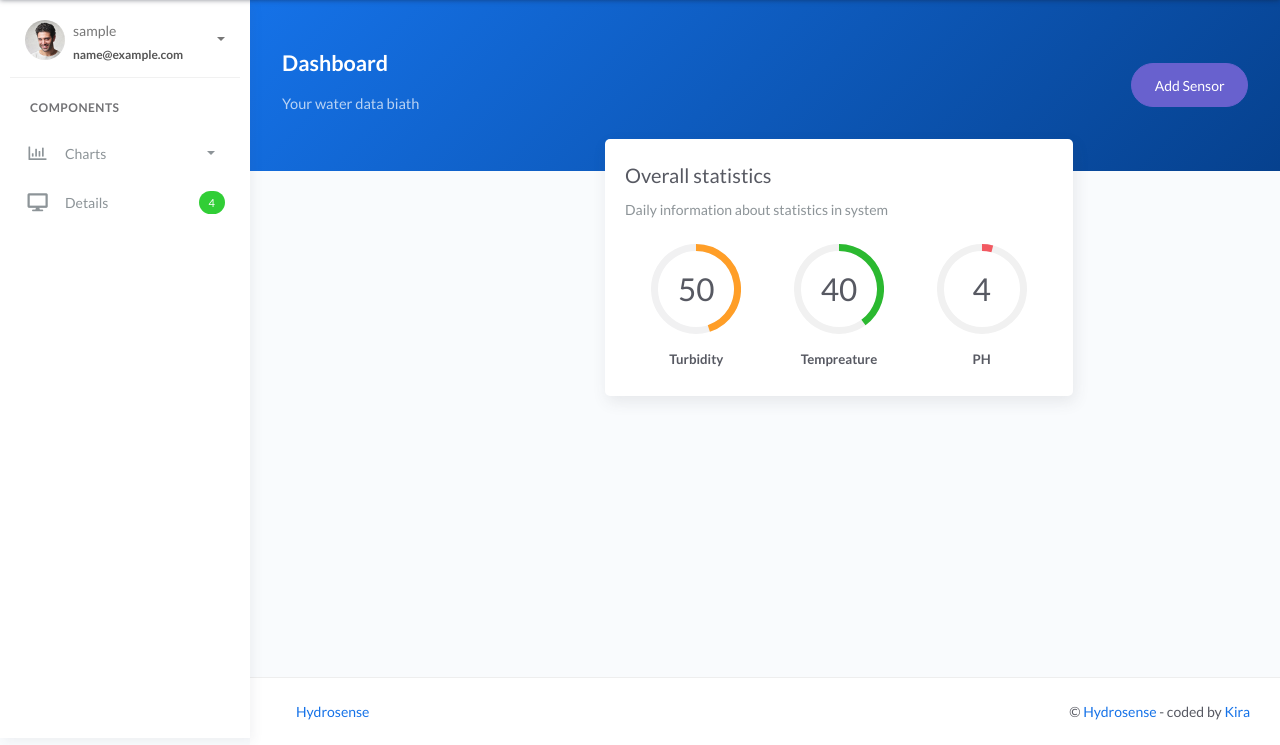
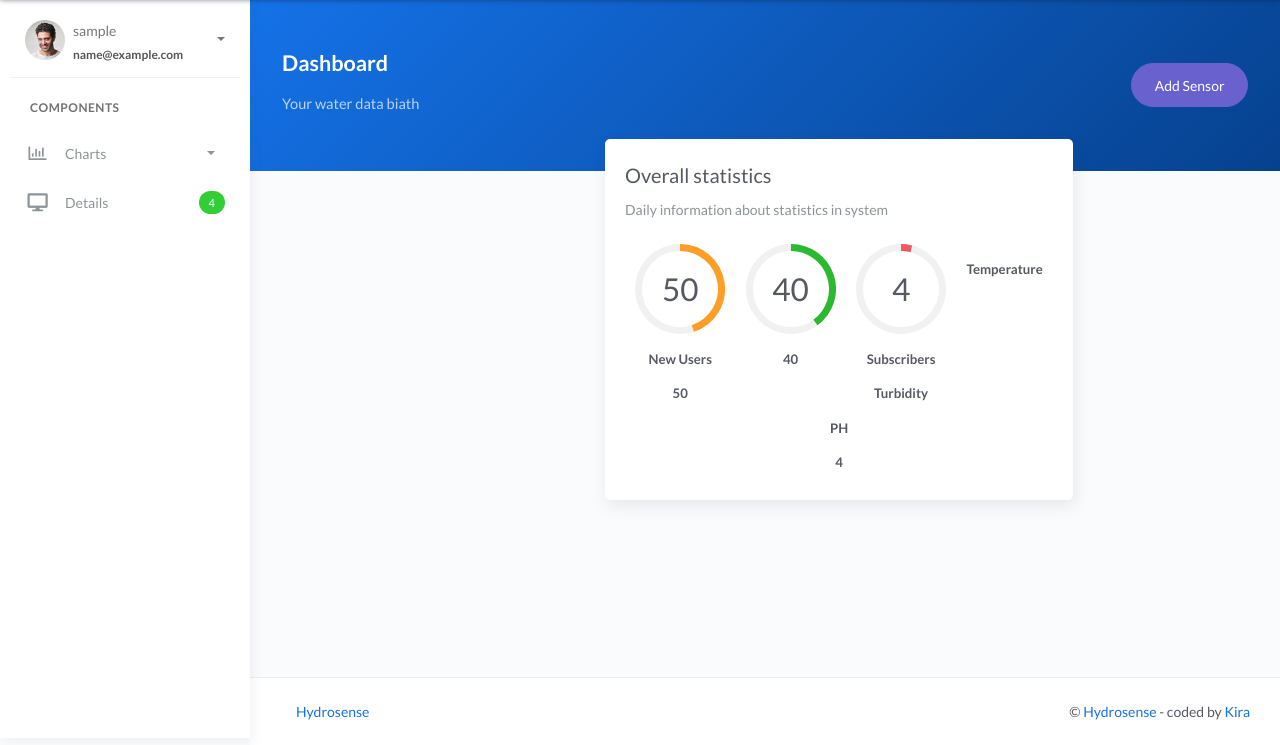
Before and after one commit to HeyAnirudh/Sih-kira, a Django app: page / in a window 1280 px wide. Shown: the part 62-807 px from the top of the page. Run offline with Django 3.2, Linux system fonts and the light colour scheme; the visitor is signed in with stand-in values (Sample User, id 1); some libraries are stand-ins or nearby versions.

Commit message:
Revert "removed extras"
This reverts commit fd1c5b745ccfc9d547684b4b8feecc45bf8237d9.

```diff
--- a/core/templates/index.html
+++ b/core/templates/index.html
@@ -32,16 +32,32 @@
 							<div class="d-flex flex-wrap justify-content-around pb-2 pt-4">
 								<div class="px-2 pb-2 pb-md-0 text-center">
 									<div id="circles-1">hello</div>
-									<h6 class="fw-bold mt-3 mb-0">Turbidity</h6>
+
+									<h6 class="fw-bold mt-3 mb-0">New Users</h6>
+
+									<h6 class="fw-bold mt-3 mb-0">{{ turbi }}</h6>
 
 								</div>
 								<div class="px-2 pb-2 pb-md-0 text-center">
 									<div id="circles-2"></div>
-									<h6 class="fw-bold mt-3 mb-0">Tempreature</h6>
+									<h6 class="fw-bold mt-3 mb-0">{{ temp }}</h6>
+								</div>
+								<div class="px-2 pb-2 pb-md-0 text-center">
+									<div id="circles-3"></div>
+
+									<h6 class="fw-bold mt-3 mb-0">Subscribers</h6>
+
+									<h6 class="fw-bold mt-3 mb-0">Turbidity</h6>
+								</div>
+								<div class="px-2 pb-2 pb-md-0 text-center">
+									<div id="circles-2"></div>
+									<h6 class="fw-bold mt-3 mb-0">Temperature</h6>
 								</div>
 								<div class="px-2 pb-2 pb-md-0 text-center">
 									<div id="circles-3"></div>
 									<h6 class="fw-bold mt-3 mb-0">PH</h6>
+
+									<h6 class="fw-bold mt-3 mb-0">{{ ph }}</h6>
 								</div>
 							</div>
 						</div>
```
